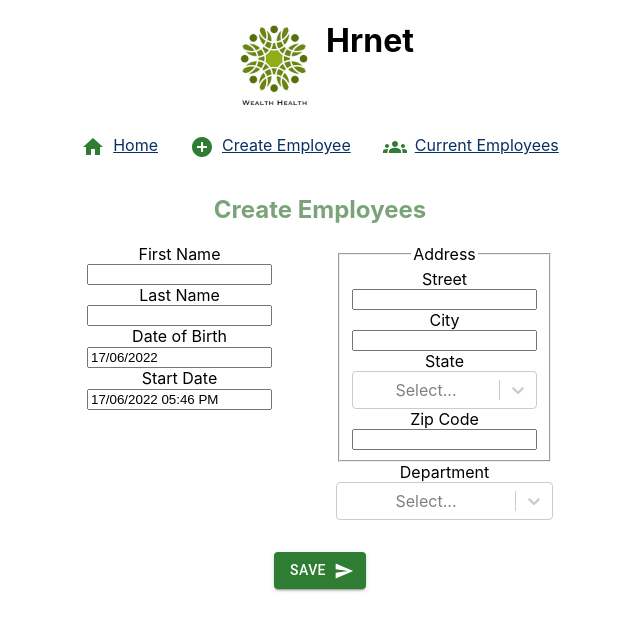
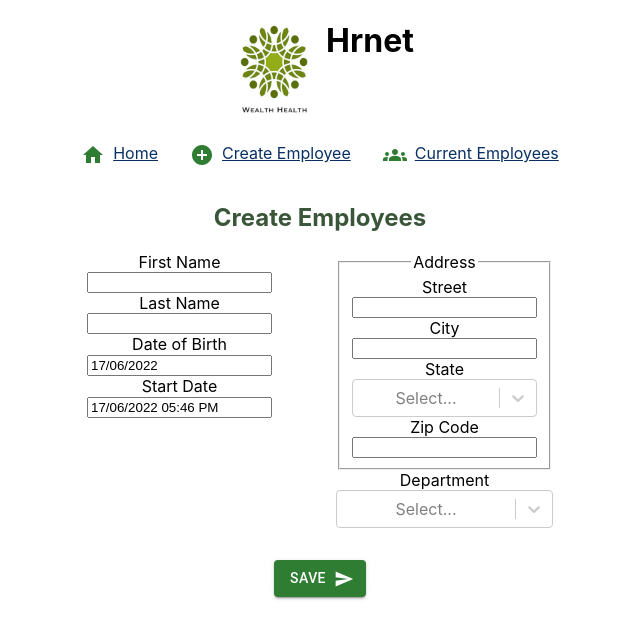
Before and after one commit to LouisMaupas/HRNET, a React (Create React App) app: page /create in a window 1280 px wide. Shown: the top 638 px of the page, without its empty margins (320-960 px from the left). Built offline with nearby package versions, Linux system fonts and the light colour scheme.

Commit message:
fix: accessibility

```diff
--- a/package.json
+++ b/package.json
@@ -28,7 +28,7 @@
   },
   "scripts": {
     "start": "react-scripts start",
-    "build": "react-dotenv && react-scripts build",
+    "build": "react-scripts build",
     "test": "react-scripts test",
     "eject": "react-scripts eject"
   },
--- a/src/components/Header.jsx
+++ b/src/components/Header.jsx
@@ -41,7 +41,12 @@ const Header = () => {
   return (
     <HeaderHeader>
       <HeaderTitle>
-        <img src={wealthHealthLogo} alt="wealth Health logo" width="100px" />
+        <img
+          src={wealthHealthLogo}
+          alt="wealth Health logo"
+          width="100px"
+          height="100px"
+        />
         <span>Hrnet</span>
       </HeaderTitle>
       <HeaderNav>
--- a/src/utils/style.js
+++ b/src/utils/style.js
@@ -1,5 +1,5 @@
 const style = {
-  primaryColor: "#7aa37a",
+  primaryColor: "#395639",
   primaryColorDarker: "#CCCCCC",
   secondaryColor: "#093063",
   // secondaryColorLighter: "#FFFFEE",
```
